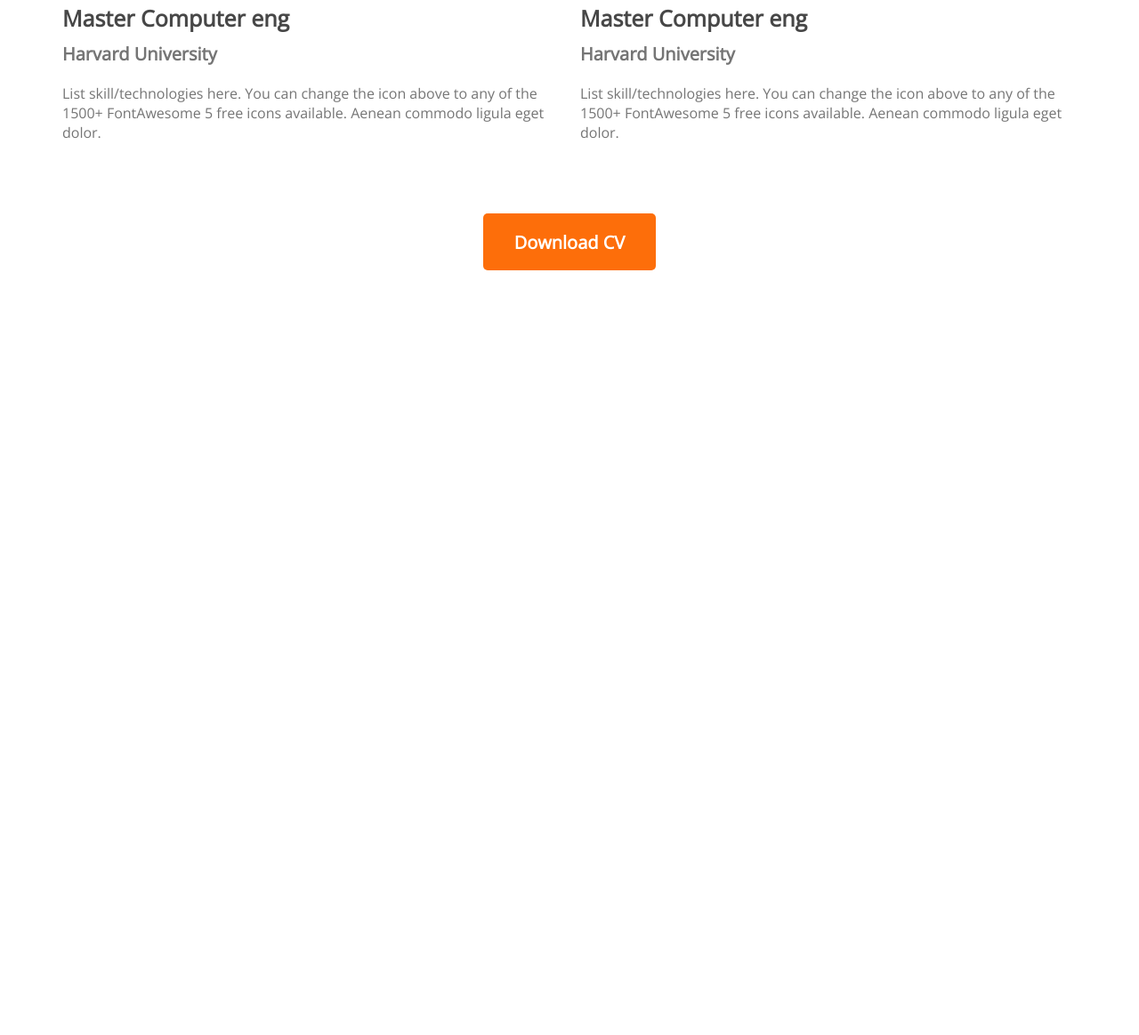
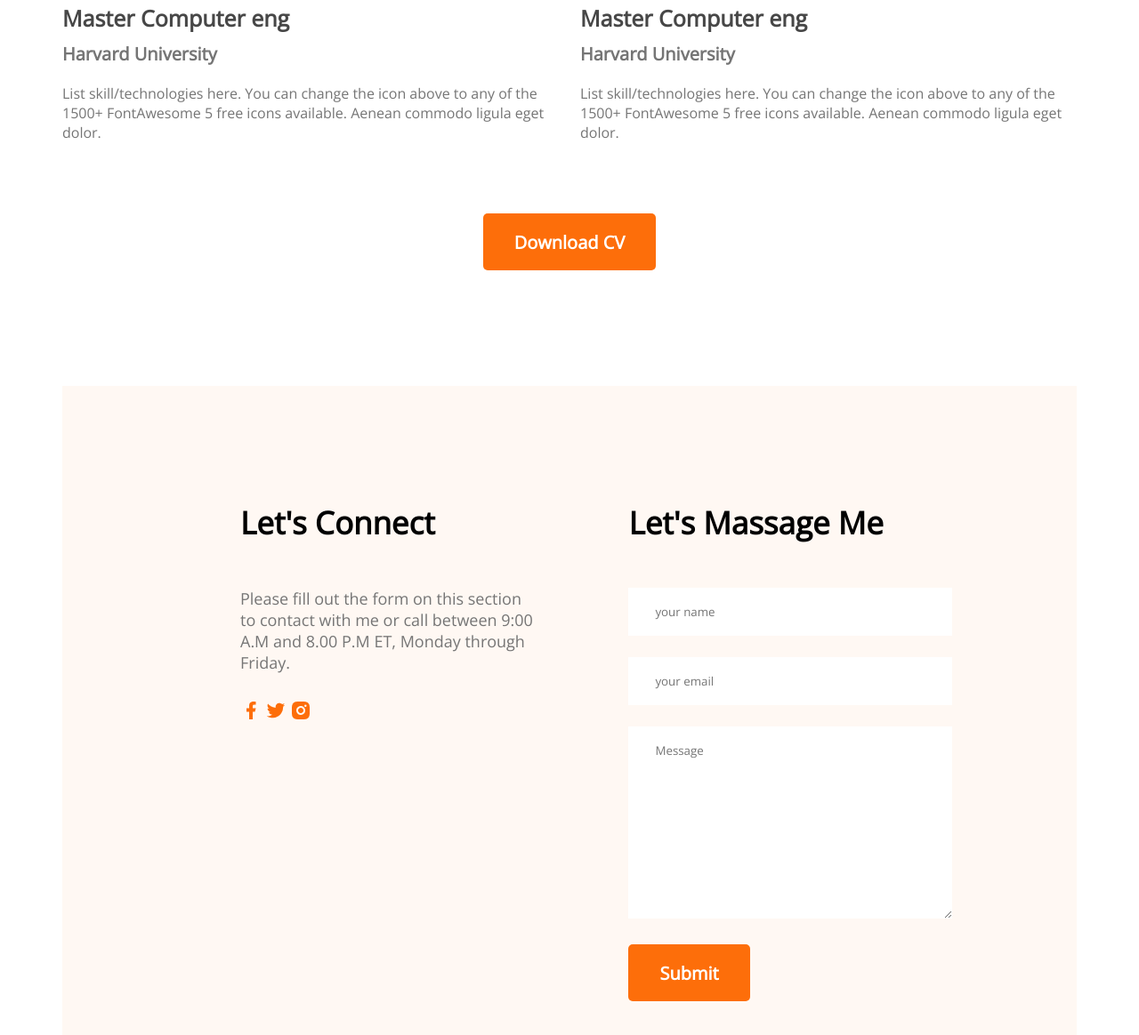
Before and after one commit to tareq189/portfolio, a plain HTML site: page index.html in a window 1280 px wide. Shown: the part 2747-3911 px from the top of the page at 89% size. Before the commit the page ends 3051 px from the top, so only its background shows below. Drawn offline with nearby package versions, Linux system fonts and the light colour scheme.

Commit message:
contact added

```diff
--- a/index.html
+++ b/index.html
@@ -141,6 +141,32 @@
                 <button class="btn-primary">Download CV</button>
             </div>
         </section>
+
+
+        <section class="contact">
+            <div>
+                <h3 class="section-title">Let's Connect</h3>
+                <p class="section-description">Please fill out the form on this section to contact with me or call between 9:00 A.M and 8.00 P.M ET, Monday through Friday.</p>
+                <a href="">
+                    <img src="images/icons/facebook.png" alt="">
+                </a>
+                <a href="">
+                    <img src="images/icons/twitter.png" alt="">
+                </a>
+                <a href="">
+                    <img src="images/icons/insta.png" alt="">
+                </a>
+            </div>
+            <div>
+                <h3 class="section-title">Let's Massage Me</h3>
+                <form action="">
+                    <input type="text" name="" id="" placeholder="your name">
+                    <input type="email" name="" id="" placeholder="your email">
+                    <textarea name="" id="" cols="30" rows="10" placeholder="Message"></textarea>
+                    <input class="btn-primary" type="submit" value="Submit">
+                </form>
+            </div>
+        </section>
     </main>
     <footer>
 
--- a/portfolio.css
+++ b/portfolio.css
@@ -181,3 +181,22 @@ section {
     margin-top: 50px;
     text-align: center;
 }
+.contact{
+    display: flex;
+    gap: 100px;
+    background-color: #FFF8F3;
+    padding: 130px 200px;
+}
+.contact .section-title{
+    text-align: left;
+}
+
+.contact input[type="text"], input[type="email"] ,textarea{
+    margin-bottom: 24px;
+    border: 0;
+    width: 100%;
+    padding: 18px 30px;
+}
+.contact a{
+    text-decoration: none;
+}
```
